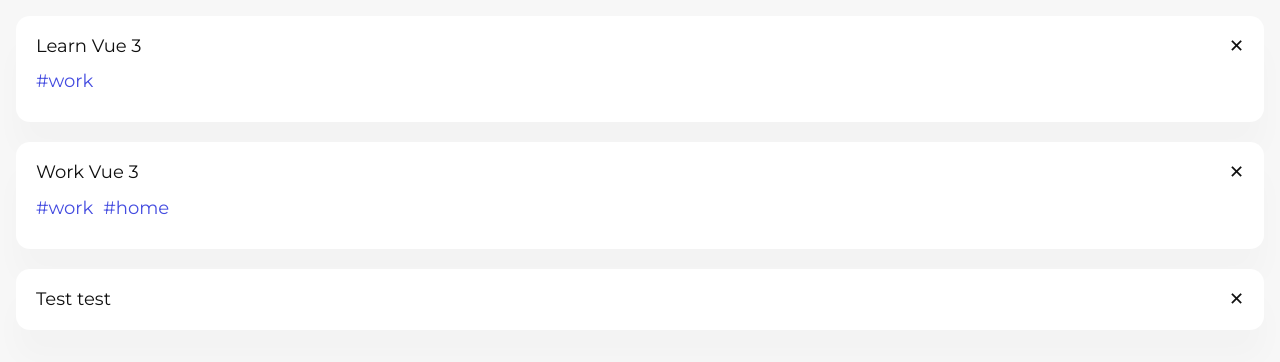
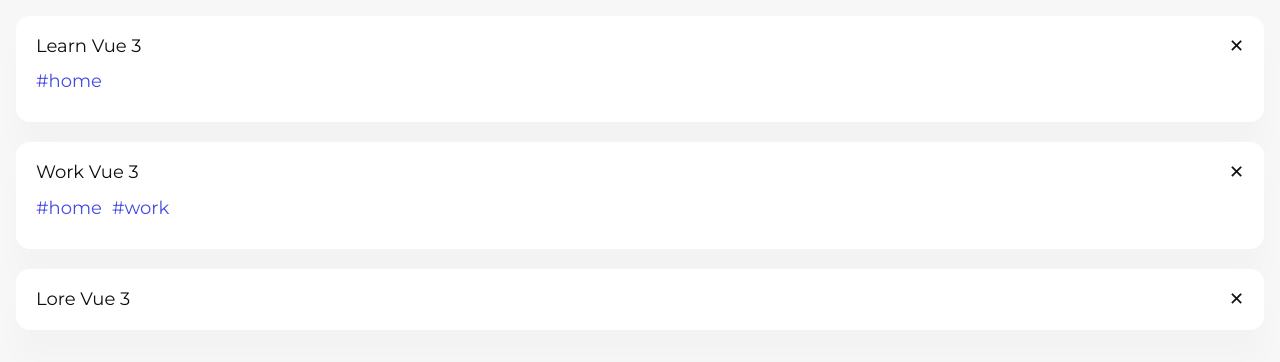
Before and after one commit to RedBigNow/notes-vue-3, a Vue app: page / in a window 1280 px wide. Shown: the part 316-678 px from the top of the page. Built offline with nearby package versions, Linux system fonts and the light colour scheme.

Commit message:
made tag selection

```diff
--- a/src/components/Notes/Form.vue
+++ b/src/components/Notes/Form.vue
@@ -25,16 +25,32 @@
   data () {
     return {
       value: '',
-      tags: ["home", "work", "travel"]
+      tags: [
+        {
+          title: 'home',
+          isActive: false
+        },
+        {
+          title: 'work',
+          isActive: false
+        },
+        {
+          title: 'travel',
+          isActive: false
+        }
+      ],
+      activeTags: []
     }
   },
   methods: {
     onSubmit () {
-      this.$emit('onSubmit', this.value)
-      this.value = ''
+      this.activeTags = this.tags.filter(tag => tag.isActive === true); // Создаем новый массив с активными тегами для добавления их в заметку
+      this.$emit('onSubmit', { title: this.value, tags: this.activeTags })
+      this.value = '' // Очищаем input с заголовком
+      this.tags.forEach((tag) => { tag.isActive = false }) // Сбрасываем активные классы у тегов
     },
     handleTagClick(tag) {
-      console.log(tag)
+      tag.isActive = !tag.isActive // Смена активного класса у тега по клику
     }
   }
 }
--- a/src/components/UI/TagList.vue
+++ b/src/components/UI/TagList.vue
@@ -3,11 +3,11 @@
     <div
       class="tag-item"
       v-for="item in items"
-      :key="item"
-      @click="$emit('onItemClick', item)"
-      :class={isPreview:isPreview}
+      :key="item.title"
+      @click="$emit('onItemClick', item )"
+      :class=[{isActive:item.isActive},{isPreview:isPreview}]
     >
-      <span>{{ item }}</span>
+      <span>{{ item.title }}</span>
     </div>
   </div>
 </template>
@@ -40,6 +40,12 @@
   border-radius: 22px;
   user-select: none;
   cursor: pointer;
+
+  &.isActive {
+    background: #444ce0;
+    color: #fff;
+  }
+
   &.isPreview {
     padding: 0;
     color: #444ce0;
--- a/src/pages/home.vue
+++ b/src/pages/home.vue
@@ -17,14 +17,25 @@
       notes: [
         {
           title: 'Learn Vue 3',
-          tags: ['work']
+          tags: [
+            {
+              title: 'home',
+            }
+          ]
         },
         {
           title: 'Work Vue 3',
-          tags: ['work', 'home']
+          tags: [
+            {
+              title: 'home',
+            },
+            {
+              title: 'work',
+            }
+          ]
         },
         {
-          title: 'Test test',
+          title: 'Lore Vue 3',
           tags: []
         }
       ]
@@ -48,10 +59,10 @@
         this.notes = JSON.parse(localNotes);
       }
     },
-    handleSubmit (title) {
+    handleSubmit (item) {
       const note = {
-        title: title,
-        tags: []
+        title: item.title,
+        tags: item.tags
       }
       this.notes.push(note);
     },
```
Also changed, not shown: 7 other files (tests, documents, lock files or other folders).
